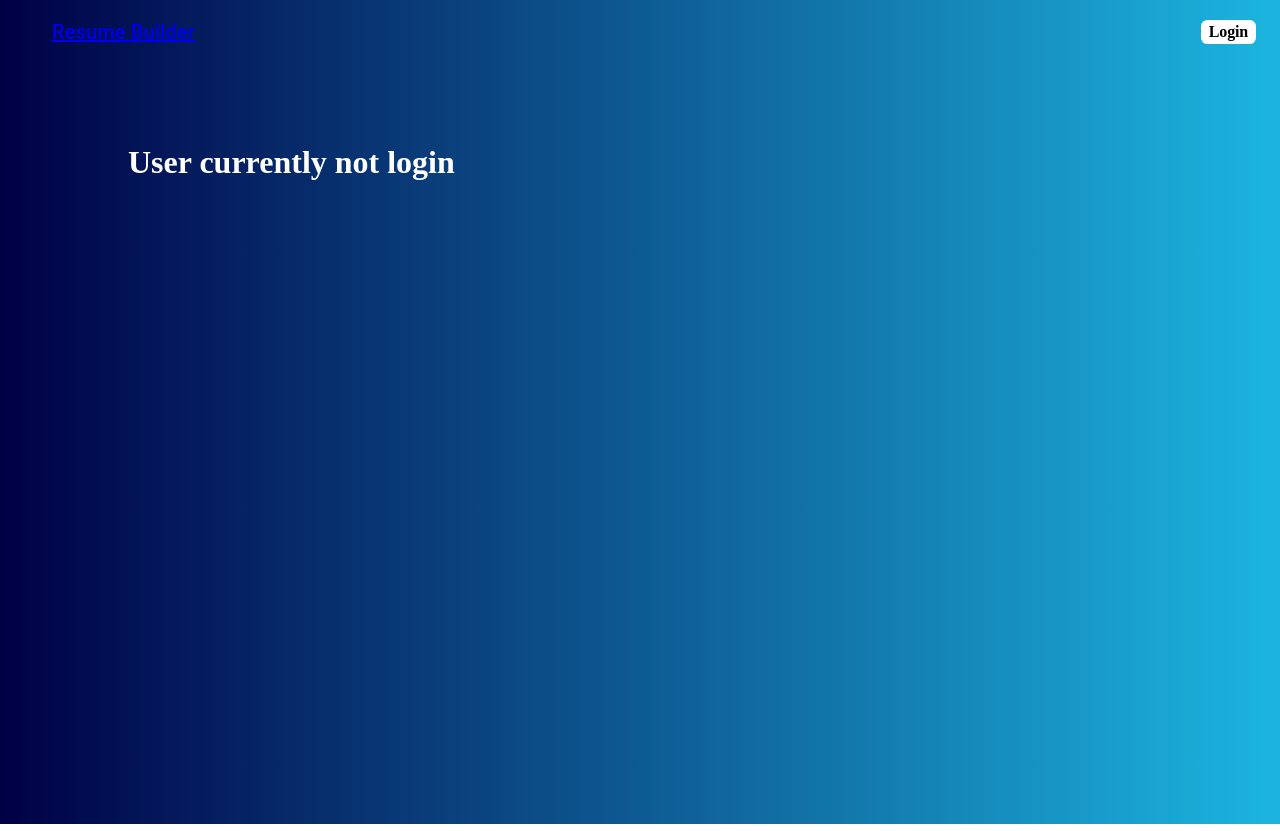
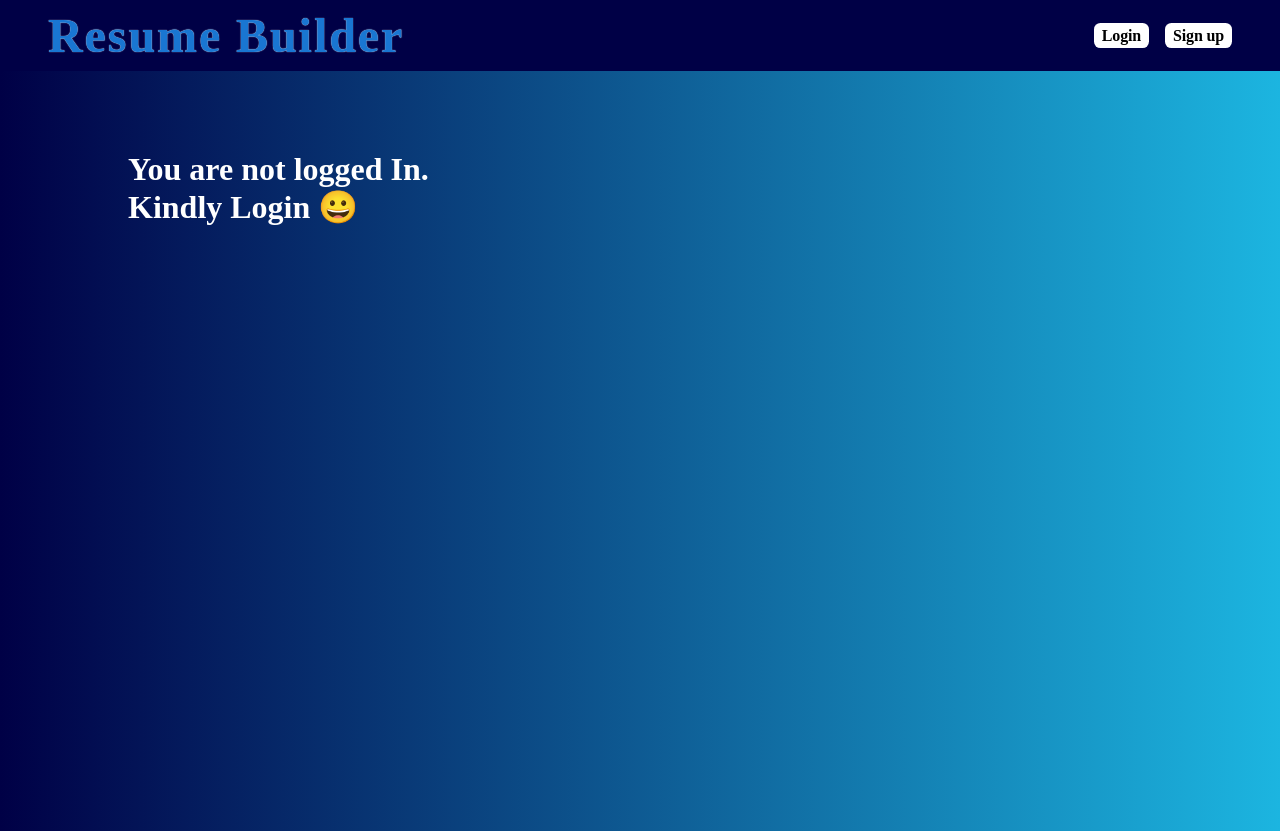
Before and after one commit to niaziiii/resume-builder, a React (Create React App) app: page /resume in a window 1280 px wide. Built offline with nearby package versions, Linux system fonts and the light colour scheme; no server answers.

Commit message:
minor changes to UIUX and styles

```diff
--- a/src/App.js
+++ b/src/App.js
@@ -7,7 +7,7 @@ import './style/style.css'
 import { BrowserRouter as Router, Route, Switch } from 'react-router-dom'
 import Login from './components/Forms/LoginForm/Login'
 import checkUser from './contstrains/isLoggedIn'
-
+import HomePage from './components/Home/HomePage'
 
 function App() {
   const [user, setUser] = useState(null)
@@ -15,8 +15,8 @@ function App() {
 
   // using useEffect to check user logged in
   useEffect(() => {
-    const getUser= async () => {
-      await checkUser({ setUser,setAnimation });
+    const getUser = async () => {
+      await checkUser({ setUser, setAnimation });
     };
     return () => getUser();
   }, []);
@@ -25,12 +25,12 @@ function App() {
   return (
     <Router>
       <div className='app'>
-        {animation ? <div className='app__mainAniamtion'><span>🧾</span></div> : ""}
+        {animation ? <div className='app__mainAniamtion slide-bottom'><span>🧾</span></div> : ""}
 
         <Switch>
           <Route exact path='/' >
             <NavigationBar user={user} setUser={setUser} />
-            {<div>hey</div>}
+            <HomePage />
           </Route>
 
 
--- a/src/components/NavigationBar/NavigationBar.jsx
+++ b/src/components/NavigationBar/NavigationBar.jsx
@@ -27,32 +27,52 @@ export default function NavigationBar(prop) {
   const history = useHistory();
 
   return (
-    <Box sx={{ flexGrow: 1 }}>
-      <AppBar position="static">
-        <Toolbar>
-          <IconButton
-            size="large"
-            edge="start"
-            color="inherit"
-            aria-label="menu"
-            sx={{ mr: 2 }}
-          >
-            {/* {<img src={one} alt="" />} */}
-          </IconButton>
-          <Typography variant="h6" component="div" sx={{ flexGrow: 1 }}>
-            <Link to='/' className='resume-builder-heading'>Resume Builder</Link>
-          </Typography>
+    <div className='app__main-nav'>
+      <div className="app__main-nav__logo"><Link to='/' className='logo-container'>Resume Builder</Link></div>
+      <div className="app__main-nav__menu">
       {
-            prop.user ?
+        prop.user?
         <span className='userHeader'>
                       <h2>{prop.user.firstName}</h2>
                      <button onClick={() => logoutuser(prop, history)}>logout</button>
+                 </span>:
+                 <span className='userHeader'>
+                  <Link to='/login' className='userHeaderlogout'>Login</Link>
+                  <Link to='/signup' className='userHeaderlogout'>Sign up</Link>
                  </span>
-              : <Link to='/login' className='userHeaderlogout'>Login</Link>
+
+
       }
 
-        </Toolbar>
-      </AppBar>
-    </Box>
+      </div>
+       </div>
+    // <Box sx={{ flexGrow: 1 }}>
+    //   <AppBar position="static">
+    //     <Toolbar>
+    //       <IconButton
+    //         size="large"
+    //         edge="start"
+    //         color="inherit"
+    //         aria-label="menu"
+    //         sx={{ mr: 2 }}
+    //       >
+    //         {/* {<img src={one} alt="" />} */}
+    //       </IconButton>
+    //       <Typography variant="h2" component="div" sx={{ flexGrow: 0 }}>
+    //         <Link to='/' className='resume-builder-heading'>Resume Builder</Link>
+    //       </Typography>
+    //       {
+    //         prop.user ?
+    //           <span className='userHeader'>
+    //             <h2>{prop.user.firstName}</h2>
+    //             <button onClick={() => logoutuser(prop, history)}>logout</button>
+    //           </span>
+    //           : <Typography variant="h6" component="div" sx={{ flexGrow: 1 }}><Link to='/login' className='userHeaderlogout'>Login</Link></Typography>
+
+    //       }
+
+    //     </Toolbar>
+    //   </AppBar>
+    // </Box>
   )
 }
--- a/src/components/UserInfo/UserInfo.jsx
+++ b/src/components/UserInfo/UserInfo.jsx
@@ -25,7 +25,7 @@ function UserInfo(prop) {
     if (prop.user === null) {
         return (
             <div className="notlogin">
-                <h1>User currently not login</h1>
+                <h1>You are not logged In. <br /> Kindly Login 😀</h1>
             </div>
         )
     }
--- /dev/null
+++ b/src/style/modules/__navigation.scss
@@ -0,0 +1,97 @@
+.app__main-nav{
+    display: flex;
+    flex-direction: row;
+    justify-content: space-between;
+    align-items: center;
+    padding: .5rem 3rem;
+    background:  #000046;
+    box-shadow: 1px 0 1px white;
+
+    &__logo{
+        .logo-container{
+            font-weight: 900;
+            font-size: 3rem;
+            letter-spacing: 0.04em;
+            text-transform: capitalize;
+            text-shadow: 0 0 1px white;
+            color: #1976d2;
+            text-decoration: none;
+        }
+    }
+}
+
+
+.userHeaderlogout{
+    color: black;
+    margin-left: 1rem;
+    background-color: white;
+    text-decoration: none;
+    border: none;
+    padding: .2rem .5rem;
+    font-weight: 700;
+    cursor: pointer;
+    transition: .4s all;
+    border-radius: .4rem;
+    letter-spacing: -0.01rem;
+    text-transform: none;
+
+    &:hover{
+    background-color: rgb(224, 220, 220);
+    }
+}
+
+
+
+.userHeader{
+    display: flex;
+    flex-direction: row;
+    align-items: center;
+    h2{
+        color: white;
+    }
+     button{
+        margin-left: 1rem;
+        background-color: white;
+        border: none;
+        padding: .2rem .5rem;
+        font-weight: 700;
+        cursor: pointer;
+        transition: .4s all;
+        border-radius: .4rem;
+        &:hover{
+            background-color: rgb(224, 220, 220);
+        }
+    }
+}
+
+@media screen and (max-width:650px) {
+    .userHeader{
+        h2{
+            font-size: .75rem;
+        }
+    }
+    .app__main-nav{
+        padding: 1rem;
+        &__logo{
+            .logo-container{
+                font-size: 1.75rem;
+                letter-spacing: -0.09rem;
+            }
+        }
+    }
+}
+
+@media screen and (max-width:450px) {
+    .userHeaderlogout{
+        font-size: .7rem;
+    }
+    .app__main-nav{
+        padding: 1rem;
+        &__logo{
+            .logo-container{
+                font-size: 1.25rem;
+                letter-spacing: -0.09rem;
+            }
+        }
+    }
+}
```
Lines whose indentation alone changed are shown as unchanged.
